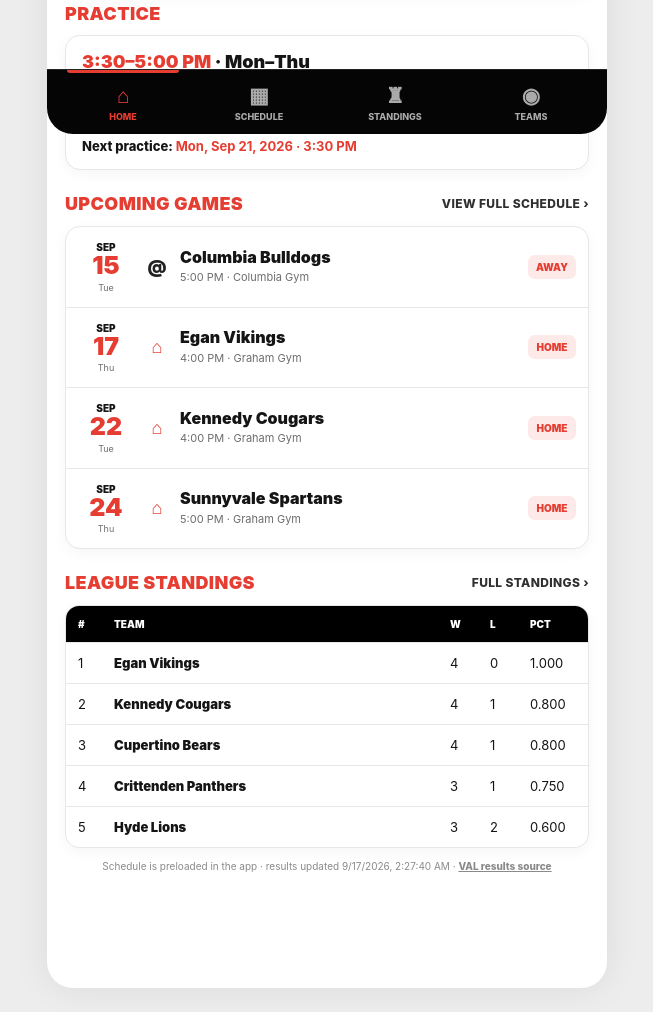
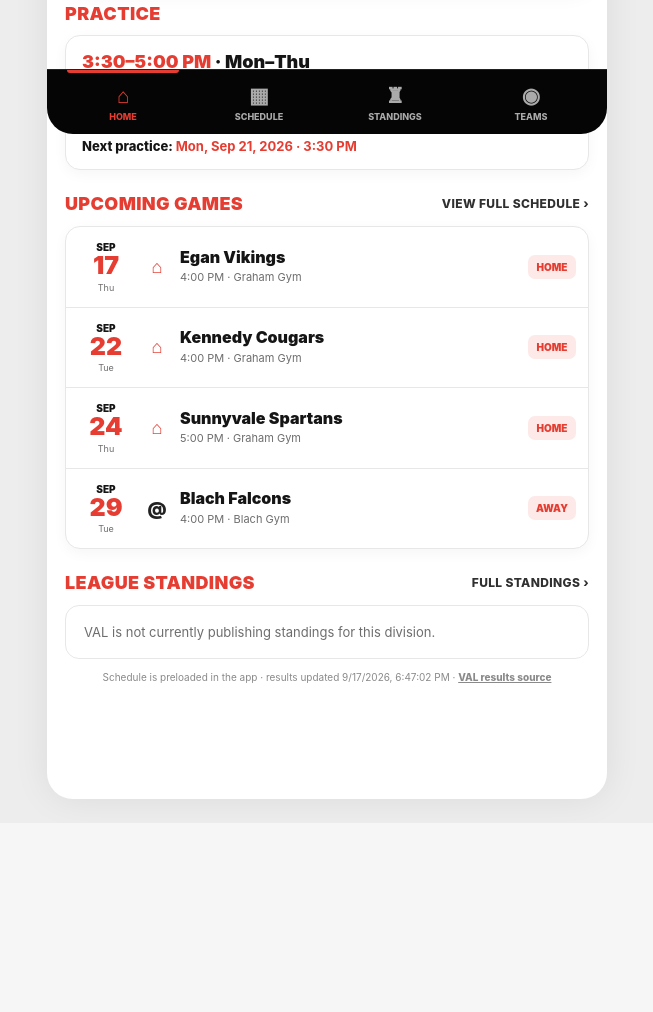
Before and after one commit to jwebapps/Graham-Sports, a website: page index.html in a window 1280 px wide. Shown: the part 642-1654 px from the top of the page, without its empty margins (313-966 px from the left). After the commit the page ends 1465 px from the top, so only its background shows below. Drawn offline with Linux system fonts and the light colour scheme.

Commit message:
Add files via upload
Fixed next game issue

```diff
--- a/index.html
+++ b/index.html
@@ -261,12 +261,13 @@ function venueShort(v){return (v||'Venue TBD').replace('Middle School','MS').rep
 function gameRow(g){
   const p=dparts(g.date),final=g.status==='final';
   const outcome=final?(g.us>g.them?'W':g.us<g.them?'L':'T'):'';
+  const pastUnscored=!final && isPastGame(g);
   const badgeClass=final?`badge final ${outcome==='W'?'win':outcome==='L'?'loss':''}`:'badge';
   return `<div class="game">
     <div class="datebox"><div class="mon">${p.mon}</div><div class="day">${p.day}</div><div class="dow">${p.dow}</div></div>
     <div class="homeaway-icon ${g.home?'home':''}">${g.home?'⌂':'@'}</div>
     <div><div class="opponent">${esc(g.opp)}</div><div class="small">${fmtTime(g.date)} · ${esc(venueShort(g.venue))}</div></div>
-    <div>${final?`<div class="score">${g.us}–${g.them}</div>`:''}<span class="${badgeClass}">${final?outcome:(g.home?'Home':'Away')}</span></div>
+    <div>${final?`<div class="score">${g.us}–${g.them}</div>`:''}<span class="${badgeClass}">${final?outcome:(pastUnscored?'Past':(g.home?'Home':'Away'))}</span></div>
   </div>`;
 }
 function standingsMarkup(rows){
@@ -324,6 +325,24 @@ function icsStamp(){
 }
 
 
+
+function gameStartMs(g){
+  return new Date(g.date).getTime();
+}
+function gameEndMs(g){
+  // Keep a game/meet as the current event for up to 3 hours after start.
+  return gameStartMs(g) + 3*60*60*1000;
+}
+function isUpcomingGame(g){
+  return g.status !== 'final' && gameEndMs(g) >= Date.now();
+}
+function isPastGame(g){
+  return g.status === 'final' || gameEndMs(g) < Date.now();
+}
+function sortedGames(games){
+  return [...games].sort((a,b)=>gameStartMs(a)-gameStartMs(b));
+}
+
 function renderHero(p,next,r){
   if(!next)return `<div class="section-kicker"><span class="icon">▣</span>Season status</div><div class="hero"><div class="sport-ribbon">${esc(p.label)}</div><div class="school-name">Graham Bears</div><div class="matchup">Season complete</div><div class="record"><div class="record-label">Final record</div><div class="record-value">${r.w}-${r.l}</div></div></div>`;
   return `<div class="section-kicker"><span class="icon">▣</span>Next Game</div>
@@ -347,8 +366,8 @@ function renderHero(p,next,r){
 function renderHome(){
   const p=state.payload;if(!p)return;
   const finals=p.games.filter(g=>g.status==='final');
-  const upcoming=p.games.filter(g=>g.status!=='final');
-  const next=upcoming[0],r=record(p.games);
+  const upcoming=sortedGames(p.games.filter(isUpcomingGame));
+  const next=upcoming[0]||null,r=record(p.games);
   $('#home').innerHTML=`${state.error?`<div class="error-note">Using saved data because the latest results file could not be loaded: ${esc(state.error)}</div>`:''}
     ${renderHero(p,next,r)}
     <div class="section"><div class="section-head"><h2 class="section-title">Practice</h2></div>${practiceMarkup(p)}</div>
@@ -358,7 +377,7 @@ function renderHome(){
 }
 function renderSchedule(){
   const p=state.payload;if(!p)return;
-  const games=p.games.filter(g=>state.scheduleFilter==='all'||(state.scheduleFilter==='upcoming'?g.status!=='final':g.status==='final'));
+  const games=sortedGames(p.games.filter(g=>state.scheduleFilter==='all'||(state.scheduleFilter==='upcoming'?isUpcomingGame(g):isPastGame(g))));
   const groups={};games.forEach(g=>(groups[monthKey(g.date)] ||= []).push(g));
   $('#schedule').innerHTML=`<div class="sub-header"><img src="assets/graham-bears-logo.png" class="sub-logo" alt=""><div class="sub-title">Schedule</div></div>
     <button class="calendar-team-btn" onclick="openCalendarMenu()">＋ Add Team Calendar</button>
@@ -501,7 +520,7 @@ function setFilter(id){state.scheduleFilter=id;renderSchedule()}
 function go(id){document.querySelectorAll('.screen').forEach(x=>x.classList.toggle('active',x.id===id));document.querySelectorAll('.navbtn').forEach(x=>x.classList.toggle('active',x.dataset.screen===id));window.scrollTo({top:0,behavior:'smooth'})}
 document.querySelectorAll('.navbtn').forEach(b=>b.addEventListener('click',()=>go(b.dataset.screen)));
 async function copyTeamLink(){const url=new URL(location.href);url.searchParams.set('team',state.selected);try{await navigator.clipboard.writeText(url.href);alert('Team link copied.')}catch(e){prompt('Copy this team link:',url.href)}}
-async function shareGame(){const g=state.payload?.games.find(x=>x.status!=='final');if(!g)return;const text=`${state.payload.label}: ${fmtLong(g.date)} at ${fmtTime(g.date)} — ${g.home?'vs':'at'} ${g.opp}, ${g.venue}`;if(navigator.share){try{await navigator.share({title:'Graham Bears Game',text,url:location.href})}catch(e){}}else{try{await navigator.clipboard.writeText(text);alert('Game details copied.')}catch(e){}}}
+async function shareGame(){const g=sortedGames((state.payload?.games||[]).filter(isUpcomingGame))[0];if(!g)return;const text=`${state.payload.label}: ${fmtLong(g.date)} at ${fmtTime(g.date)} — ${g.home?'vs':'at'} ${g.opp}, ${g.venue}`;if(navigator.share){try{await navigator.share({title:'Graham Bears Game',text,url:location.href})}catch(e){}}else{try{await navigator.clipboard.writeText(text);alert('Game details copied.')}catch(e){}}}
 if('serviceWorker' in navigator){navigator.serviceWorker.register('sw.js').catch(()=>{})}
 loadTeam();
 </script>
--- a/results/bb7.json
+++ b/results/bb7.json
@@ -1,144 +1,8 @@
 {
   "id": "bb7",
   "label": "7th Boys Basketball",
-  "fetchedAt": "2026-09-17T02:27:40.839Z",
+  "fetchedAt": null,
   "sourceUrl": "https://valleyal.org/schedule/731082/7th-grade",
-  "results": [
-    {
-      "date": "2026-09-01T17:00:00",
-      "opp": "Cupertino Bears",
-      "us": 30,
-      "them": 58,
-      "status": "final"
-    },
-    {
-      "date": "2026-09-03T16:00:00",
-      "opp": "Hyde Lions",
-      "us": 32,
-      "them": 40,
-      "status": "final"
-    },
-    {
-      "date": "2026-09-09T17:00:00",
-      "opp": "Miller Mustangs",
-      "us": 44,
-      "them": 45,
-      "status": "final"
-    },
-    {
-      "date": "2026-09-10T16:00:00",
-      "opp": "Lawson Lightning",
-      "us": 55,
-      "them": 36,
-      "status": "final"
-    },
-    {
-      "date": "2026-09-14T17:00:00",
-      "opp": "Columbia Bulldogs",
-      "us": 43,
-      "them": 27,
-      "status": "final"
-    }
-  ],
-  "standings": [
-    {
-      "place": "1",
-      "team": "Egan Vikings",
-      "w": 4,
-      "l": 0,
-      "t": 0,
-      "pct": "1.000",
-      "streak": "Won 4"
-    },
-    {
-      "place": "2",
-      "team": "Kennedy Cougars",
-      "w": 4,
-      "l": 1,
-      "t": 0,
-      "pct": "0.800",
-      "streak": "Won 3"
-    },
-    {
-      "place": "3",
-      "team": "Cupertino Bears",
-      "w": 4,
-      "l": 1,
-      "t": 0,
-      "pct": "0.800",
-      "streak": "Won 3"
-    },
-    {
-      "place": "4",
-      "team": "Crittenden Panthers",
-      "w": 3,
-      "l": 1,
-      "t": 0,
-      "pct": "0.750",
-      "streak": "Lost 1"
-    },
-    {
-      "place": "5",
-      "team": "Hyde Lions",
-      "w": 3,
-      "l": 2,
-      "t": 0,
-      "pct": "0.600",
-      "streak": "Lost 1"
-    },
-    {
-      "place": "6",
-      "team": "Blach Falcons",
-      "w": 3,
-      "l": 2,
-      "t": 0,
-      "pct": "0.600",
-      "streak": "Won 1"
-    },
-    {
-      "place": "7",
-      "team": "Miller Mustangs",
-      "w": 2,
-      "l": 3,
-      "t": 0,
-      "pct": "0.400",
-      "streak": "Lost 1"
-    },
-    {
-      "place": "8",
-      "team": "Graham Bears",
-      "w": 2,
-      "l": 3,
-      "t": 0,
-      "pct": "0.400",
-      "streak": "Won 2"
-    },
-    {
-      "place": "9",
-      "team": "Sunnyvale Spartans",
-      "w": 1,
-      "l": 4,
-      "t": 0,
-      "pct": "0.200",
-      "streak": "Won 1"
-    },
-    {
-      "place": "10",
-      "team": "Columbia Bulldogs",
-      "w": 1,
-      "l": 5,
-      "t": 0,
-      "pct": "0.167",
-      "streak": "Lost 4"
-    },
-    {
-      "place": "11",
-      "team": "Lawson Lightning",
-      "w": 0,
-      "l": 5,
-      "t": 0,
-      "pct": "0.000",
-      "streak": "Lost 5"
-    }
-  ]
+  "results": [],
+  "standings": []
 }
--- a/sw.js
+++ b/sw.js
@@ -1,4 +1,4 @@
-const CACHE='graham-fall-v3';
+const CACHE='graham-fall-v4';
 const ASSETS=['./','./index.html','./static-schedules.js','./manifest.webmanifest','./assets/graham-bears-logo.png','./assets/icon-192.png','./assets/icon-512.png'];
 self.addEventListener('install',e=>{self.skipWaiting();e.waitUntil(caches.open(CACHE).then(c=>c.addAll(ASSETS)))});
 self.addEventListener('activate',e=>e.waitUntil(Promise.all([self.clients.claim(),caches.keys().then(keys=>Promise.all(keys.filter(k=>k!==CACHE).map(k=>caches.delete(k))))])));
```
Also changed, not shown: results/bb6.json (+3 -121 lines), results/bb8.json (+3 -139 lines), results/softball.json (+3 -125 lines), results/xc.json (+2 -102 lines), README.md.
